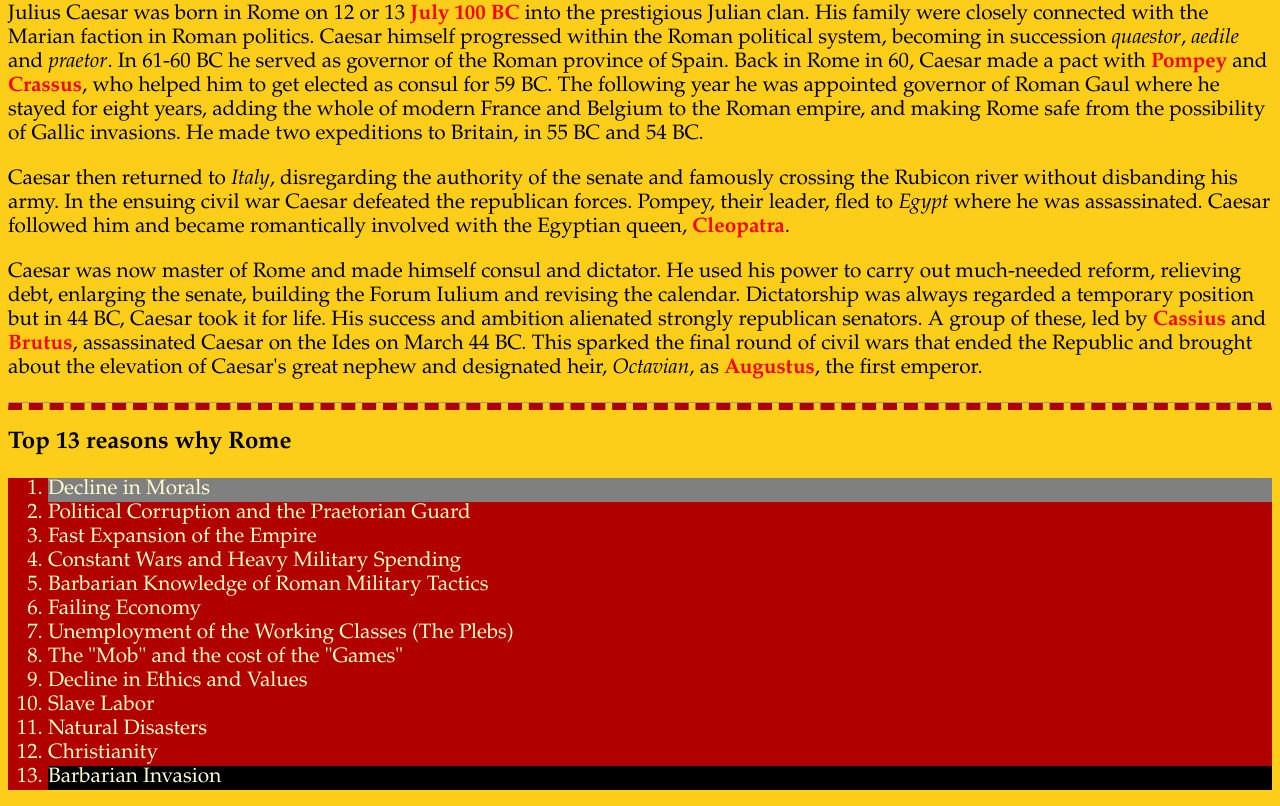
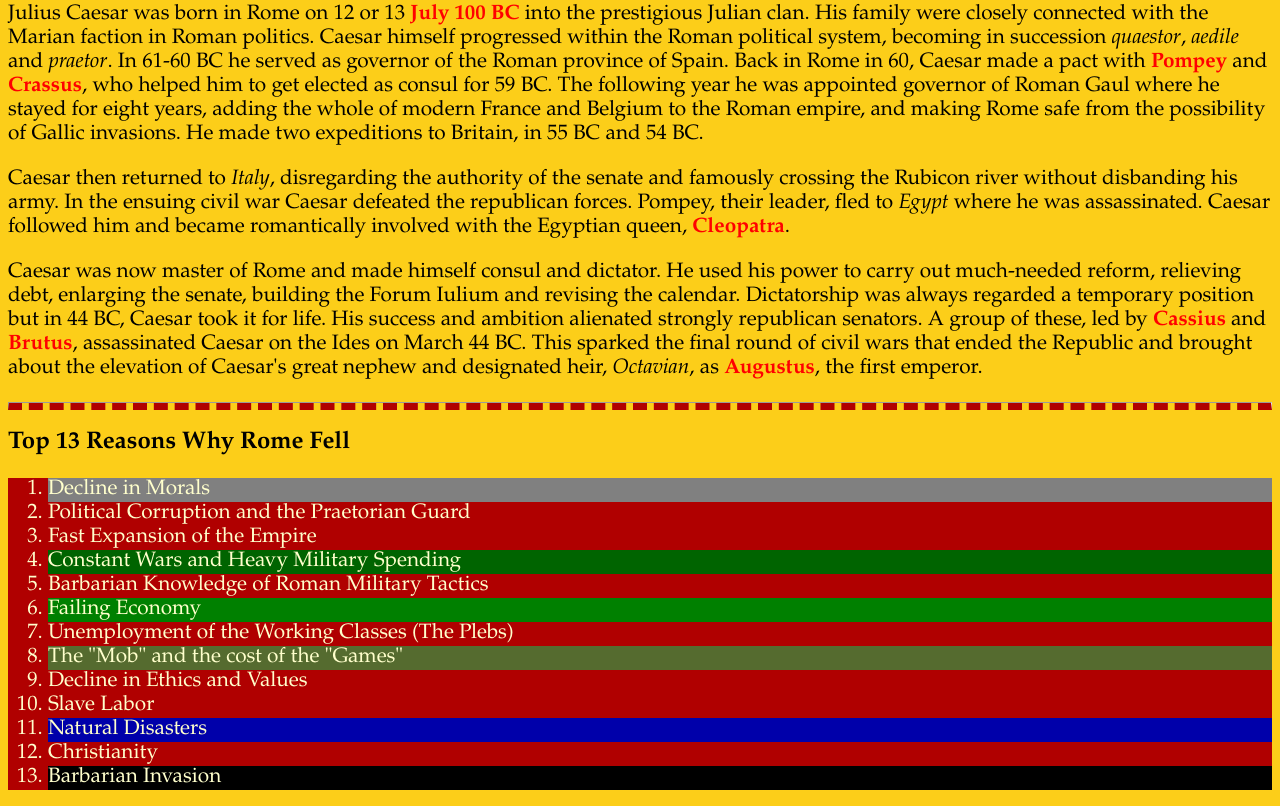
Before and after one commit to assem-el-merhi/activity-css, a plain HTML site: page index.html in a window 1280 px wide. Shown: the part 602-1408 px from the top of the page. Drawn offline with Linux system fonts and the light colour scheme.

Commit message:
Recreated New Page

```diff
--- a/css/general.css
+++ b/css/general.css
@@ -73,3 +73,19 @@ ol li:first-child {
 ol li:last-child {
     background-color: #000;
 }
+
+ol li:nth-child(6) {
+background-color: #008000;
+}
+
+ol li:nth-child(11) {
+    background-color: #0000aa;
+}
+
+ol li:nth-child(4) {
+    background-color: #006400;
+}
+
+ol li:nth-child(8) {
+    background-color: #556b2f;
+}
--- a/index.html
+++ b/index.html
@@ -25,7 +25,7 @@
 
     <hr>
 
-    <h2>Top 13 reasons why Rome</h2>
+    <h2>Top 13 Reasons Why Rome Fell </h2>
 
     <ol>
         <li>Decline in Morals </li>
```
